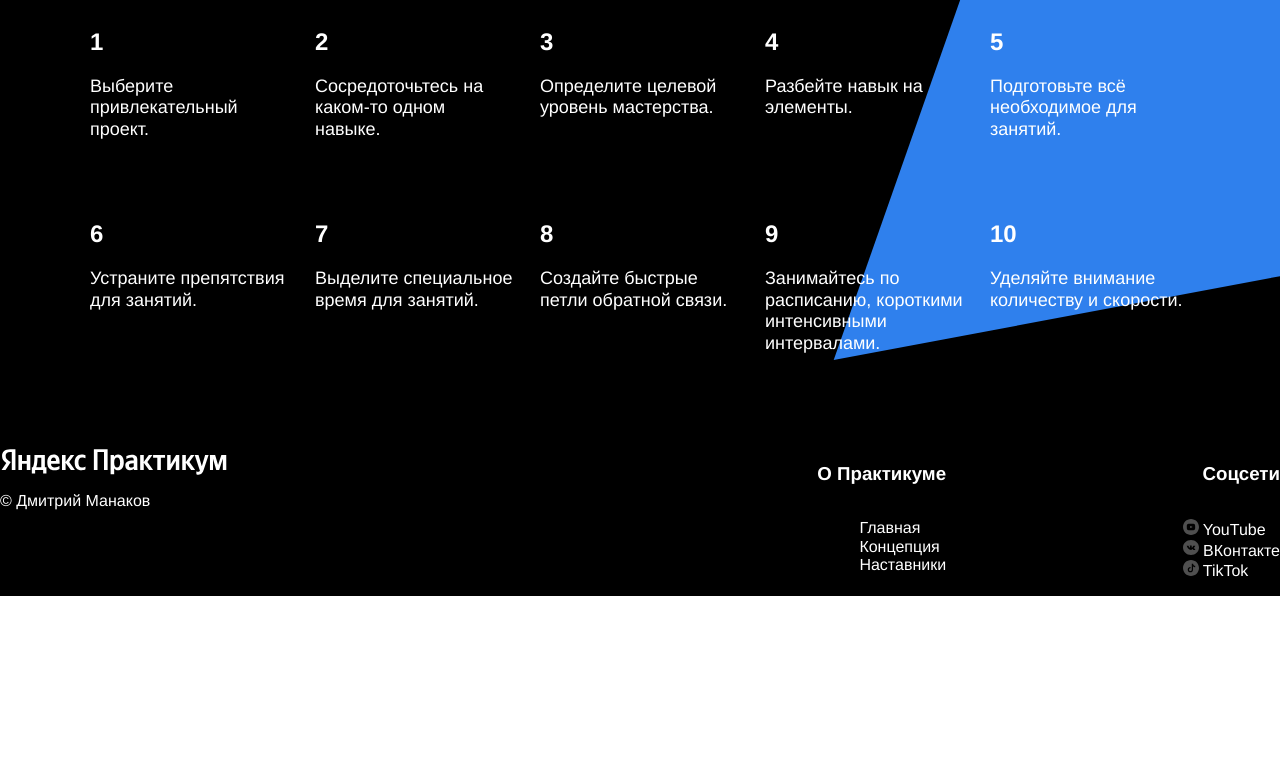
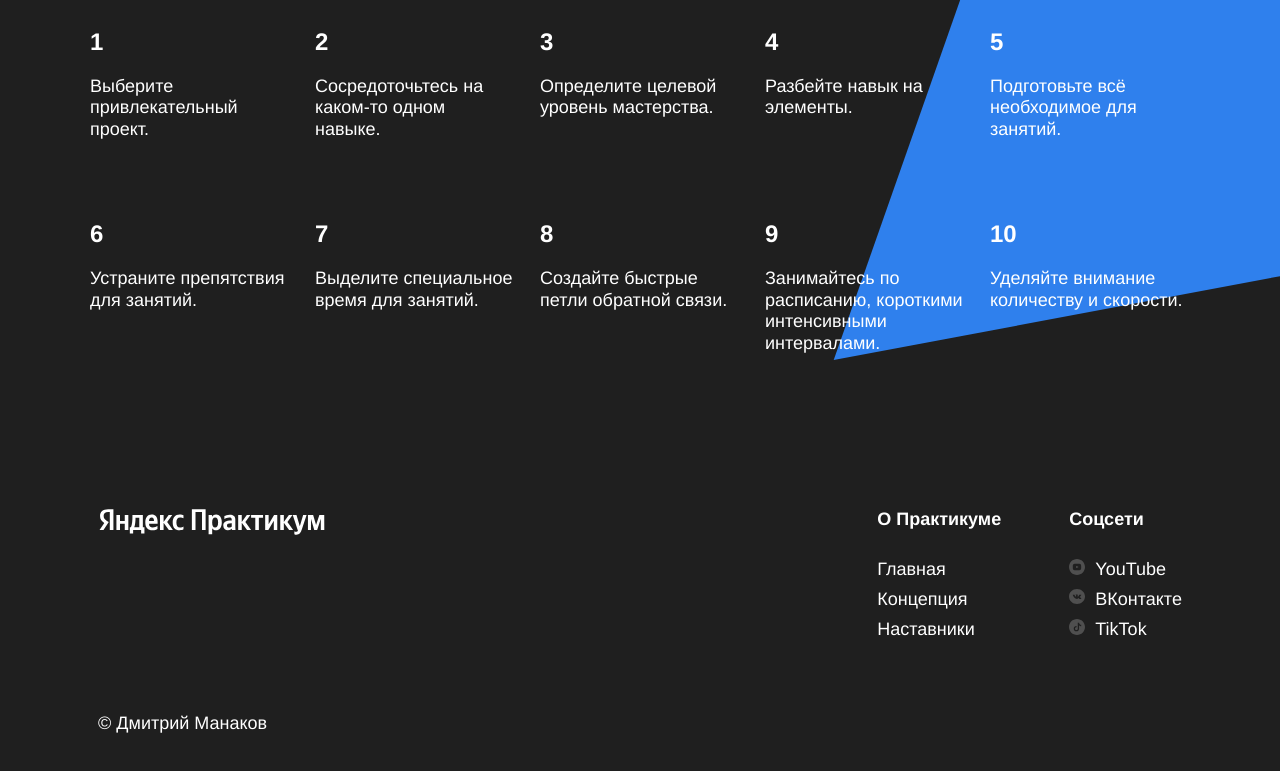
Before and after one commit to dimanakov/how-to-learn, a plain HTML site: page index.html in a window 1280 px wide. Shown: the part 3162-3933 px from the top of the page. Before the commit the page ends 3758 px from the top, so only its background shows below. Drawn offline with Linux system fonts and the light colour scheme.

Commit message:
fix: change footer styles

```diff
--- a/index.html
+++ b/index.html
@@ -151,43 +151,38 @@
       <footer class="footer">
         <div class="footer__columns">
           <div class="footer__column footer__column_content_copyright">
-            <div class="logo logo_place_footer">
-              <img class="logo__image" alt="Яндекс Практикум" src="./images/logo_place_footer.svg">
-            </div>
-            <div class="author">
-              <p class="author__name">&copy; Дмитрий Манаков</p>
-            </div>
+            <img class="logo logo_place_footer" alt="логотип Яндекс Практикум"
+              src="./images/logo_place_footer.svg">
+            <p class="footer__author">&copy; Дмитрий Манаков</p>
           </div>
-          <div class="footer__column footer__column_content_info">
-            <h3 class="footer__column-heading">
-              <span class="footer__column-heading_accent">О Практикуме</span>
-            </h3>
+          <nav class="footer__column footer__column_content_info">
+            <h2 class="footer__column-heading">О Практикуме</h2>
             <ul class="footer__column-links">
-              <li class="footer__links"><a href="#" class="footer__column-link">Главная</a></li>
-              <li class="footer__links"><a href="#" class="footer__column-link">Концепция</a></li>
-              <li class="footer__links"><a href="#" class="footer__column-link">Наставники</a></li>
+              <li><a href="#" class="footer__column-link">Главная</a></li>
+              <li><a href="#" class="footer__column-link">Концепция</a></li>
+              <li><a href="#" class="footer__column-link">Наставники</a></li>
             </ul>
-          </div>
-          <div class="footer__column footer__column_content_social">
-            <h3 class="footer__column-heading">Соцсети</h3>
+          </nav>
+          <nav class="footer__column footer__column_content_social">
+            <h2 class="footer__column-heading">Соцсети</h2>
             <ul class="footer__column-links">
-              <li class="footer__links">
-                <img src="./images/youtube-icon.svg" alt="иконка youtube"
-                  class="footer__icon footer__icon_youtube">
-                <a href="#" class="footer__column-link">YouTube</a>
+              <li>
+                <a href="#" class="footer__column-link">
+                  <img src="./images/youtube-icon.svg" alt="иконка youtube"
+                    class="footer__social-icon">YouTube</a>
               </li>
-              <li class="footer__links">
-                <img src="./images/vk_color_white.svg" alt="иконка вконтакте"
-                  class="footer__icon footer__icon_vk">
-                <a href="#" class="footer__column-link">ВКонтакте</a>
+              <li>
+                <a href="#" class="footer__column-link">
+                  <img src="./images/vk_color_white.svg" alt="иконка вконтакте"
+                    class="footer__social-icon">ВКонтакте</a>
               </li>
-              <li class="footer__links">
-                <img src="./images/tiktok-icon.svg" alt="иконка tiktok"
-                  class="footer__icon footer__icon_tiktok">
-                <a href="#" class="footer__column-link">TikTok</a>
+              <li>
+                <a href="#" class="footer__column-link">
+                  <img src="./images/tiktok-icon.svg" alt="иконка tiktok"
+                    class="footer__social-icon">TikTok</a>
               </li>
             </ul>
-          </div>
+          </nav>
         </div>
       </footer>
     </div>
--- a/styles/style.css
+++ b/styles/style.css
@@ -229,7 +229,7 @@
   display: flex;
   flex-direction: column;
   align-items: center;
-  background-color: #000;
+  background-color: #1f1f1f;
   position: relative;
   overflow: hidden;
 }
@@ -265,47 +265,61 @@
 }
 /*                                    секция footer                               */
 .footer {
-  background-color: #000;
+  box-sizing: border-box;
+  background-color: #1f1f1f;
   color: #fff;
+  min-height: 350px;
+  padding: 60px 0 40px;
 }
 
 .footer__columns {
   display: flex;
-  justify-content: space-between;
+  justify-content: space-around;
+  min-height: 250px;
+  margin: auto;
+  width: 90%;
 }
 
 .footer__column_content_copyright {
-  flex-grow: 2;
+  display: flex;
+  flex-direction: column;
+  justify-content: space-between;
+  flex-basis: 711px;
 }
 
-.footer__column_content_info {
-  display: flex;
-  flex-direction: column;
-  align-items: end;
-  flex-grow: 1;
+.footer__author {
+  font-size: 18px;
+  line-height: 25px;
+  font-weight: normal;
+  margin: 18px 0;
 }
 
-.footer__column_content_social {
-  display: flex;
-  flex-direction: column;
-  align-items: end;
-  flex-grow: 1;
+.footer__column-links {
+  list-style-type: none;
+  padding: 0;
 }
 
-.footer__column-heading_accent {
+.footer__column-heading {
+  line-height: 30px;
+  font-size: 18px;
   font-weight: 600;
-}
-
-.footer__links {
-  list-style-type: none;
+  margin: 0 0 20px;
 }
 
 .footer__column-link {
   color: #fff;
   text-decoration: none;
+  line-height: 30px;
+  font-size: 18px;
+  font-weight: 400;
+}
+
+.footer__social-icon {
+  width: 16px;
+  height: 16px;
+  margin-right: 10px;
 }
 
 .author__name {
   color: #fff;
 }
-/* и элемента с модификатором вида ключ-значение */
```
